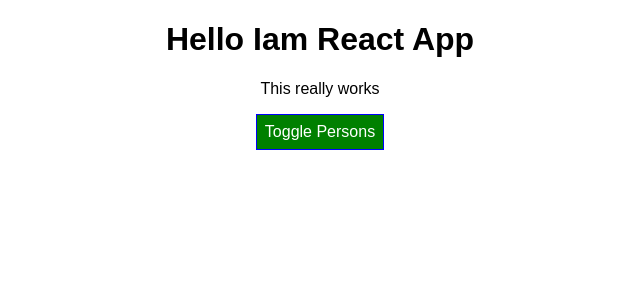
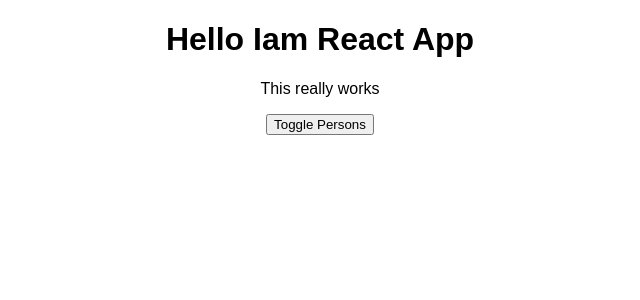
Before and after one commit to Pooja922/myapp, a React (Create React App) app: page / in a window 1280 px wide. Shown: the top 300 px of the page, without its empty margins (320-960 px from the left). Built offline with nearby package versions, Linux system fonts and the light colour scheme.

Commit message:
Styled components

```diff
--- a/src/App.js
+++ b/src/App.js
@@ -2,11 +2,12 @@
 import logo from './logo.svg';
 import './App.css';
 import Person from './Persons/Person';
-import styled from "styled-components"
+//import styled from "styled-components"
 //import Radium, {StyleRoot} from "radium";
 //import UserInput from "./UserInput";
 //import UserOutput from "./UserOutput";
 
+/*
 const StyledButton=styled.button`
           background-color: ${props => props.alt? 'red':'green'};
           color:white;
@@ -17,6 +18,7 @@
           &:hover{
               background-color:lightgreen;
               color:black;}`
+*/
 
 class App extends Component {
     /*state={
@@ -110,7 +112,8 @@
       <div className="App">
        <h1>Hello Iam React App</h1>
           <p className={classes.join(' ')}>This really works</p>
-          <StyledButton alt={this.state.showPersons} onClick={this.togglePersonHandler}>Toggle Persons</StyledButton>
+          {/*<StyledButton alt={this.state.showPersons} onClick={this.togglePersonHandler}>Toggle Persons</StyledButton>*/}
+          <button onClick={this.togglePersonHandler}>Toggle Persons</button>
           {persons}
 
           {/*<UserInput change={this.nameChangedHandler} name={this.state.username}/>
```
